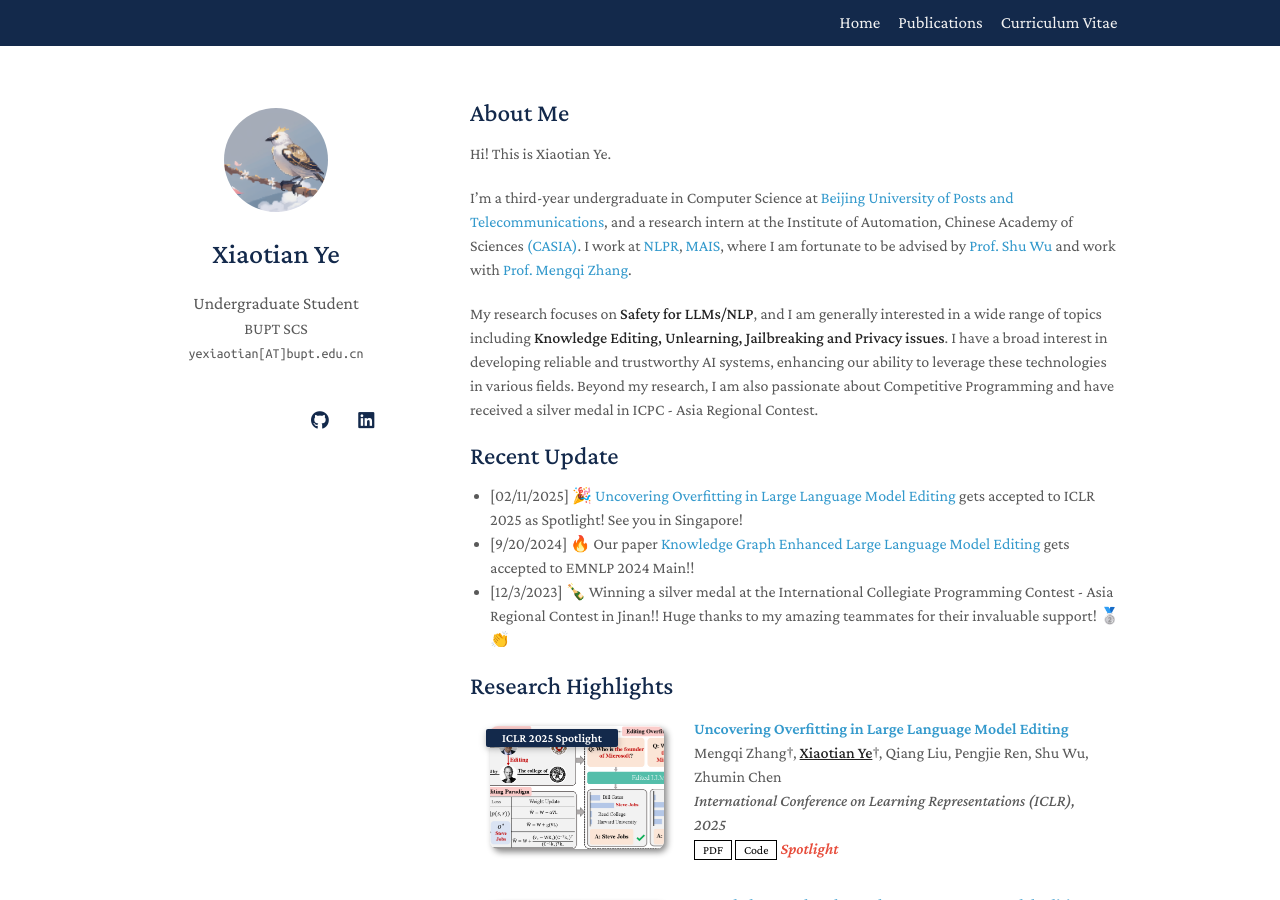
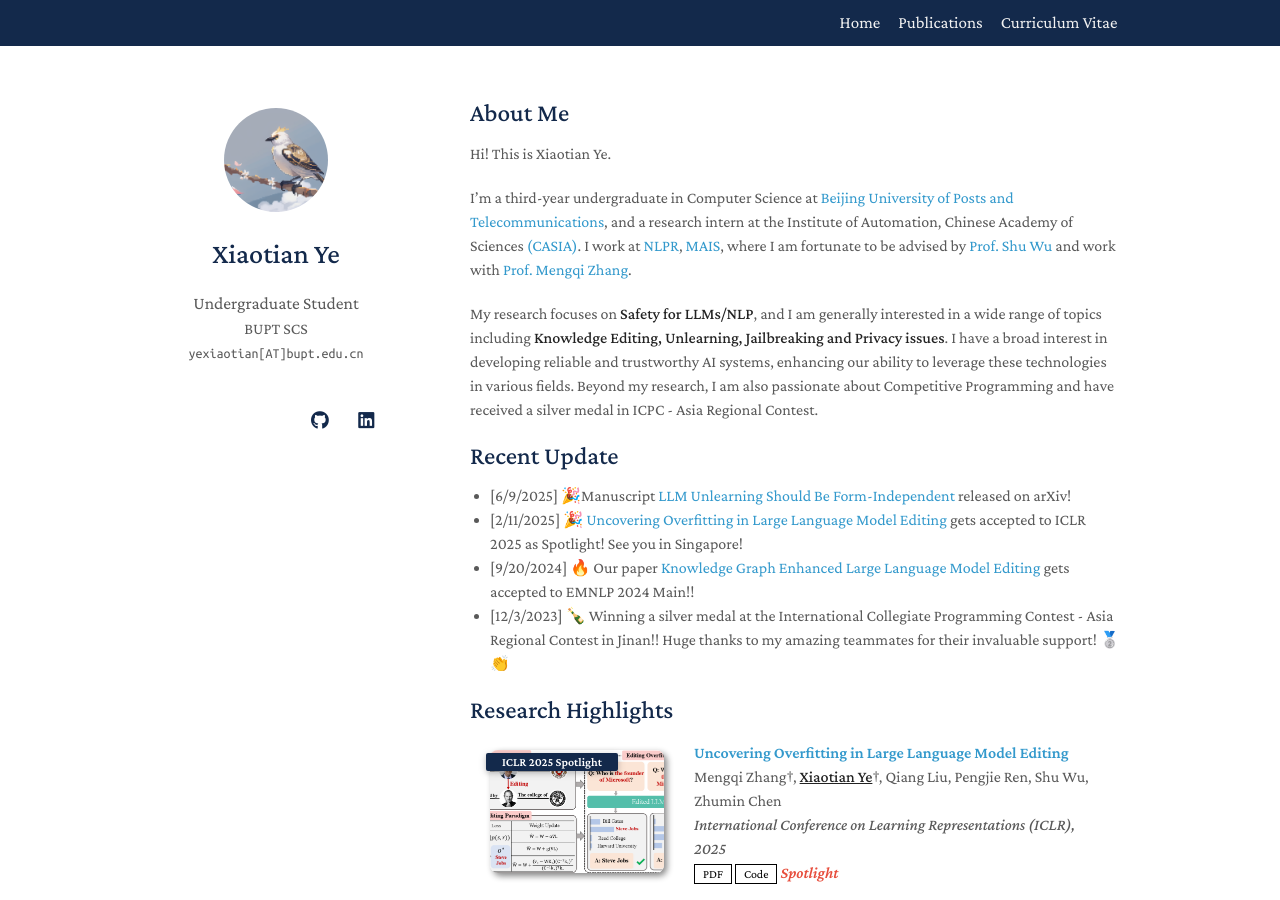
Before and after one commit to Acruxos/Acruxos.github.io, a Jekyll site: the page built from index.md, in a window 1280 px wide and 900 px high. Built offline with Jekyll 4.4.1, drawn with Linux system fonts in a browser that asks for light colours; a style sheet for code colours, icons or effects is not loaded.

Commit message:
update index

```diff
--- a/index.md
+++ b/index.md
@@ -8,14 +8,15 @@ layout: homepage
 
 Hi! This is Xiaotian Ye.
 
-I'm a third-year undergraduate in Computer Science at [Beijing University of Posts and Telecommunications](https://www.bupt.edu.cn/), and a research intern at the Institute of Automation, Chinese Academy of Sciences [(CASIA)](http://english.ia.cas.cn/). I work at [NLPR](http://cripac.ia.ac.cn/en/EN/volumn/home.shtml), [MAIS](https://mais.ia.ac.cn/), where I am fortunate to be advised by [Prof. Shu Wu](http://shuwu.name/) and work with [Prof. Mengqi Zhang](https://zm7.github.io/).
+I'm a third-year undergraduate in Computer Science at [Beijing University of Posts and Telecommunications](https://www.bupt.edu.cn/), and a research intern at the Institute of Automation, Chinese Academy of Sciences [(CASIA)](http://english.ia.cas.cn/). I work at [NLPR](http://cripac.ia.ac.cn/en/EN/volumn/home.shtml), [MAIS](https://mais.ia.ac.cn/), where I am fortunate to be advised by [Prof. Shu Wu](https://scholar.google.com/citations?user=qVge6YYAAAAJ) and work with [Prof. Mengqi Zhang](https://scholar.google.com/citations?user=8-tCnnUAAAAJ).
 
 
 My research focuses on **Safety for LLMs/NLP**, and I am generally interested in a wide range of topics including **Knowledge Editing, Unlearning, Jailbreaking and Privacy issues**. I have a broad interest in developing reliable and trustworthy AI systems, enhancing our ability to leverage these technologies in various fields. Beyond my research, I am also passionate about Competitive Programming and have received a silver medal in ICPC - Asia Regional Contest.
 
 ## Recent Update
 
-- [02/11/2025] 🎉 [Uncovering Overfitting in Large Language Model Editing](https://arxiv.org/abs/2410.07819) gets accepted to ICLR 2025 as Spotlight! See you in Singapore!
+- [6/9/2025] 🎉Manuscript [LLM Unlearning Should Be Form-Independent](https://arxiv.org/abs/2506.07795) released on arXiv!
+- [2/11/2025] 🎉 [Uncovering Overfitting in Large Language Model Editing](https://arxiv.org/abs/2410.07819) gets accepted to ICLR 2025 as Spotlight! See you in Singapore!
 - [9/20/2024] 🔥 Our paper [Knowledge Graph Enhanced Large Language Model Editing](https://arxiv.org/abs/2402.13593) gets accepted to EMNLP 2024 Main!!
 - [12/3/2023] 🍾 Winning a silver medal at the International Collegiate Programming Contest - Asia Regional Contest in Jinan!! Huge thanks to my amazing teammates for their invaluable support! 🥈👏
 
```
